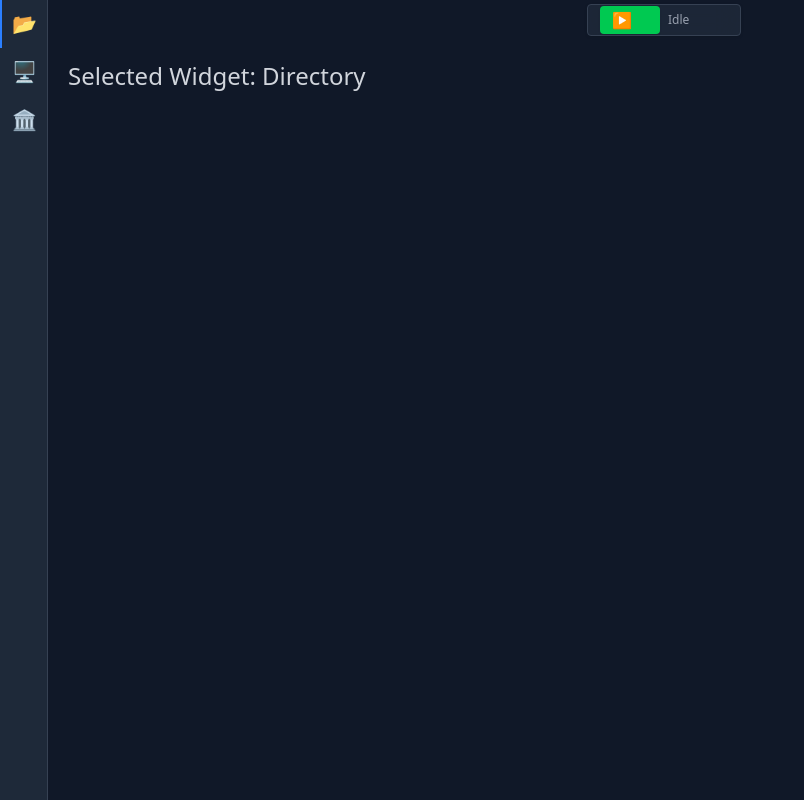
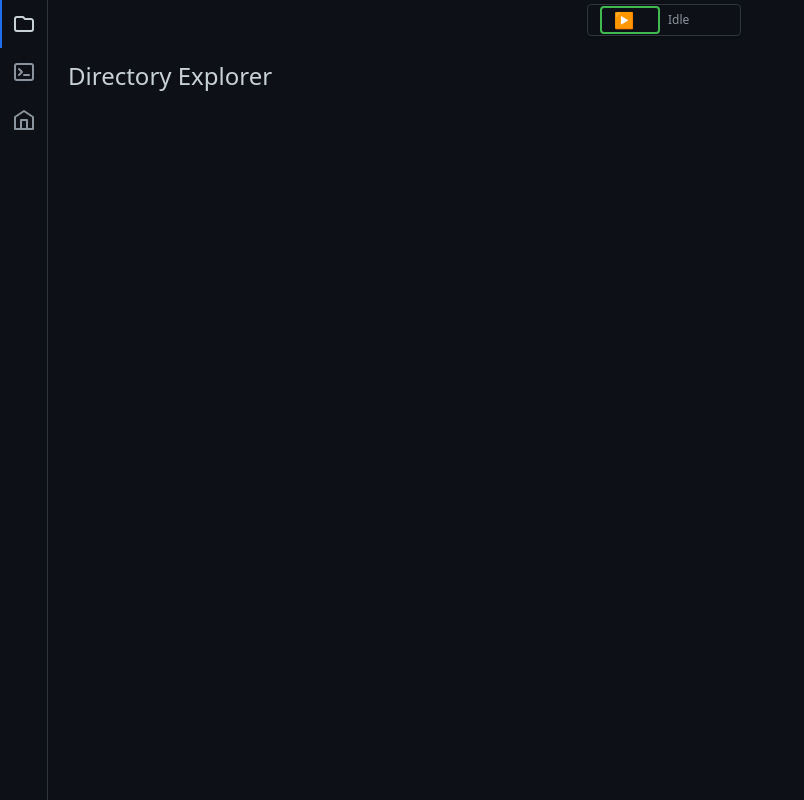
Before and after one commit to Nicky9319/BlueMesh, a React (Vite) app: page /#/dashboard in a window 1280 px wide. Shown: the whole page, without its empty margins (0-804 px from the left). Built offline with nearby package versions, Linux system fonts and the light colour scheme.

Commit message:
feat: Refactor Dashboard and components for improved styling and state management

```diff
--- a/src/renderer/features/Dashboard/components/ExplorerPanel.jsx
+++ b/src/renderer/features/Dashboard/components/ExplorerPanel.jsx
@@ -1,31 +1,76 @@
 import React from 'react';
 
 const tabs = [
-    { id: 'directory', icon: '📂', title: 'Directory' },
-    { id: 'console', icon: '🖥️', title: 'Console' },
-    { id: 'architecture', icon: '🏛️', title: 'Architecture' }
+    {
+        id: 'directory',
+        title: 'Directory',
+        icon: (isActive) => (
+            <svg width="24" height="24" viewBox="0 0 24 24" fill="none" xmlns="http://www.w3.org/2000/svg">
+                <path
+                    d="M3 7V17C3 18.1046 3.89543 19 5 19H19C20.1046 19 21 18.1046 21 17V9C21 7.89543 20.1046 7 19 7H13L11 5H5C3.89543 5 3 5.89543 3 7Z"
+                    stroke={isActive ? "#C9D1D9" : "#8B949E"}
+                    strokeWidth="2"
+                    strokeLinecap="round"
+                    strokeLinejoin="round"
+                />
+            </svg>
+        )
+    },
+    {
+        id: 'console',
+        title: 'Console',
+        icon: (isActive) => (
+            <svg width="24" height="24" viewBox="0 0 24 24" fill="none" xmlns="http://www.w3.org/2000/svg">
+                <rect x="3" y="4" width="18" height="16" rx="2" stroke={isActive ? "#C9D1D9" : "#8B949E"} strokeWidth="2" />
+                <path d="M7 9L10 12L7 15" stroke={isActive ? "#C9D1D9" : "#8B949E"} strokeWidth="2" strokeLinecap="round" strokeLinejoin="round" />
+                <path d="M12 15H17" stroke={isActive ? "#C9D1D9" : "#8B949E"} strokeWidth="2" strokeLinecap="round" />
+            </svg>
+        )
+    },
+    {
+        id: 'architecture',
+        title: 'Architecture',
+        icon: (isActive) => (
+            <svg width="24" height="24" viewBox="0 0 24 24" fill="none" xmlns="http://www.w3.org/2000/svg">
+                <path
+                    d="M12 3L3 9V21H21V9L12 3Z"
+                    stroke={isActive ? "#C9D1D9" : "#8B949E"}
+                    strokeWidth="2"
+                    strokeLinecap="round"
+                    strokeLinejoin="round"
+                />
+                <path
+                    d="M9 21V12H15V21"
+                    stroke={isActive ? "#C9D1D9" : "#8B949E"}
+                    strokeWidth="2"
+                    strokeLinecap="round"
+                    strokeLinejoin="round"
+                />
+            </svg>
+        )
+    }
 ];
 
 const ExplorerPanel = ({ activeTab, onTabClick }) => {
     return (
-        <div className="w-12 bg-gray-800 border-r border-gray-700 flex flex-col">
+        <div className="w-12 bg-[#0D1117] border-r border-[#30363D] flex flex-col">
             {/* Tab Icons */}
             <div className="flex flex-col">
                 {tabs.map((tab) => (
                     <button
                         key={tab.id}
                         onClick={() => onTabClick(tab.id)}
-                        className={`w-12 h-12 flex items-center justify-center text-xl cursor-pointer border-none bg-transparent transition-colors duration-200 relative ${
+                        className={`w-12 h-12 flex items-center justify-center cursor-pointer border-none bg-transparent transition-colors duration-200 relative ${
                             activeTab === tab.id
-                                ? 'bg-gray-700 text-white'
-                                : 'text-gray-400 hover:text-gray-300 hover:bg-gray-700'
+                                ? 'bg-[#1F6FEB]/20 text-[#C9D1D9]'
+                                : 'text-[#8B949E] hover:text-[#C9D1D9] hover:bg-[#30363D]'
                         }`}
                         title={tab.title}
                     >
                         {activeTab === tab.id && (
-                            <div className="absolute left-0 top-0 bottom-0 w-0.5 bg-blue-500"></div>
+                            <div className="absolute left-0 top-0 bottom-0 w-0.5 bg-[#1F6FEB]"></div>
                         )}
-                        <span aria-label={tab.title} role="img">{tab.icon}</span>
+                        {tab.icon(activeTab === tab.id)}
                     </button>
                 ))}
             </div>
--- a/src/renderer/features/Dashboard/components/MainCanvas.jsx
+++ b/src/renderer/features/Dashboard/components/MainCanvas.jsx
@@ -1,20 +1,32 @@
 import React from 'react';
 import TopBar from './TopBar';
 
-const MainCanvas = ({ selectedTab }) => {
+const MainCanvas = ({ selectedTabId, currentProjectPath }) => {
+    // Map tab IDs to their titles for display
+    const tabTitles = {
+        'directory': 'Directory Explorer',
+        'console': 'Console Output',
+        'architecture': 'Architecture View'
+    };
+
+    const selectedTabTitle = tabTitles[selectedTabId] || 'Unknown Tab';
+
     return (
-        <div className="flex-1 flex flex-col bg-gray-900 text-gray-300 overflow-y-auto">
+        <div className="flex-1 flex flex-col bg-[#0D1117] text-[#C9D1D9] overflow-y-auto">
             {/* TopBar always at the top, not floating */}
             <div className="flex justify-center items-center w-full" style={{ minHeight: 40 }}>
                 <TopBar />
             </div>
             <div className="flex-1 p-5">
-                {selectedTab ? (
-                    <div className="text-2xl font-bold">
-                        Selected Widget: {selectedTab.title}
+                <div className="text-2xl font-bold mb-4 text-[#C9D1D9]">
+                    {selectedTabTitle}
+                </div>
+
+                {selectedTabId === 'directory' && currentProjectPath && (
+                    <div className="bg-[#0D1117] p-3 border border-[#30363D] rounded">
+                        <p className="text-[#8B949E] mb-2">Current Project:</p>
+                        <p className="text-[#C9D1D9] font-mono break-all">{currentProjectPath}</p>
                     </div>
-                ) : (
-                    <div>No widget selected</div>
                 )}
             </div>
         </div>
--- a/src/renderer/features/Dashboard/components/TopBar.jsx
+++ b/src/renderer/features/Dashboard/components/TopBar.jsx
@@ -22,13 +22,13 @@ const TopBar = () => {
     let statusColor = '';
     if (state === 'idle') {
         statusText = 'Idle';
-        statusColor = 'text-gray-400';
+        statusColor = 'text-[#8B949E]';
     } else if (state === 'loading') {
         statusText = 'Starting...';
-        statusColor = 'text-cyan-300';
+        statusColor = 'text-[#58A6FF]';
     } else if (state === 'running') {
         statusText = 'Running';
-        statusColor = 'text-green-300';
+        statusColor = 'text-[#3FB950]';
     }
 
     return (
@@ -37,20 +37,20 @@ const TopBar = () => {
             style={{ minWidth: 180, minHeight: 32 }}
         >
             <div
-                className="flex items-center gap-2 px-3 py-0.5 rounded shadow bg-gray-800/90 border border-gray-700 backdrop-blur-md transition-all duration-200"
+                className="flex items-center gap-2 px-3 py-0.5 rounded shadow bg-[#0D1117] border border-[#30363D] transition-all duration-200"
                 style={{ height: 32, minHeight: 32, maxHeight: 32 }}
             >
                 {state === 'idle' && (
                     <button
                         onClick={handleStart}
-                        className="flex items-center gap-1 px-3 py-0.5 bg-green-500 hover:bg-green-600 text-white font-medium rounded transition-all duration-150 focus:outline-none text-sm h-7"
-                        style={{ minWidth: 60, boxShadow: '0 1px 2px 0 rgba(0,0,0,0.08)' }}
+                        className="flex items-center gap-1 px-3 py-0.5 bg-transparent border-2 border-[#3FB950] text-[#3FB950] hover:bg-[#3FB950]/10 font-medium rounded transition-all duration-150 focus:outline-none focus:ring-1 focus:ring-[#58A6FF] text-sm h-7"
+                        style={{ minWidth: 60 }}
                     >
                         <span className="text-base">▶️</span>
                     </button>
                 )}
                 {state === 'loading' && (
-                    <div className="flex items-center gap-1 text-cyan-300 font-medium text-sm h-7">
+                    <div className="flex items-center gap-1 text-[#58A6FF] font-medium text-sm h-7">
                         <svg className="animate-spin h-4 w-4" viewBox="0 0 24 24">
                             <circle className="opacity-25" cx="12" cy="12" r="10" stroke="currentColor" strokeWidth="4" fill="none"/>
                             <path className="opacity-75" fill="currentColor" d="M4 12a8 8 0 018-8v4l3-3-3-3v4a8 8 0 00-8 8h4z"/>
@@ -61,16 +61,16 @@ const TopBar = () => {
                     <>
                         <button
                             onClick={handleRestart}
-                            className="flex items-center gap-1 px-2 py-0.5 bg-yellow-300 hover:bg-yellow-400 text-gray-800 font-medium rounded transition-all duration-150 focus:outline-none text-sm h-7"
-                            style={{ minWidth: 32, boxShadow: '0 1px 2px 0 rgba(0,0,0,0.08)' }}
+                            className="flex items-center gap-1 px-2 py-0.5 bg-transparent border border-[#D29922] text-[#D29922] hover:bg-[#D29922]/10 font-medium rounded transition-all duration-150 focus:outline-none focus:ring-1 focus:ring-[#58A6FF] text-sm h-7"
+                            style={{ minWidth: 32 }}
                             title="Restart"
                         >
                             <span className="text-base">🔄</span>
                         </button>
                         <button
                             onClick={handleStop}
-                            className="flex items-center gap-1 px-2 py-0.5 bg-red-400 hover:bg-red-500 text-white font-medium rounded transition-all duration-150 focus:outline-none text-sm h-7"
-                            style={{ minWidth: 32, boxShadow: '0 1px 2px 0 rgba(0,0,0,0.08)' }}
+                            className="flex items-center gap-1 px-2 py-0.5 bg-transparent border border-[#F85149] text-[#F85149] hover:bg-[#F85149]/10 font-medium rounded transition-all duration-150 focus:outline-none focus:ring-1 focus:ring-[#58A6FF] text-sm h-7"
+                            style={{ minWidth: 32 }}
                             title="Stop"
                         >
                             <span className="text-base">⏹️</span>
--- a/src/renderer/features/Dashboard/dashboard.jsx
+++ b/src/renderer/features/Dashboard/dashboard.jsx
@@ -1,13 +1,7 @@
-import React, { useEffect, useState } from 'react';
-import { useSelector, useDispatch } from 'react-redux';
+import React, { useState } from 'react';
+import { useSelector } from 'react-redux';
 import ExplorerPanel from './components/ExplorerPanel';
 import MainCanvas from './components/MainCanvas';
-
-const tabs = [
-    { id: 'directory', icon: '📂', title: 'Directory' },
-    { id: 'console', icon: '🖥️', title: 'Console' },
-    { id: 'architecture', icon: '🏛️', title: 'Architecture' }
-];
 
 const Dashboard = () => {
     const currentProjectPath = useSelector(state => state.project.currentProjectPath);
@@ -17,15 +11,18 @@ const Dashboard = () => {
         setActiveTab(tabId);
     };
 
-    const selectedTab = tabs.find(tab => tab.id === activeTab);
+    const selectedTabId = activeTab;
 
     return (
-        <div className="flex h-screen font-sans bg-gray-900 text-gray-300">
+        <div className="flex h-screen font-sans bg-[#0D1117] text-[#C9D1D9]">
             <ExplorerPanel
                 activeTab={activeTab}
                 onTabClick={handleTabClick}
             />
-            <MainCanvas selectedTab={selectedTab} />
+            <MainCanvas
+                selectedTabId={selectedTabId}
+                currentProjectPath={currentProjectPath}
+            />
         </div>
     );
 };
```
Also changed, not shown: src/renderer/features/ProjectSelection/projectSelection.jsx (+4 -4 lines).
